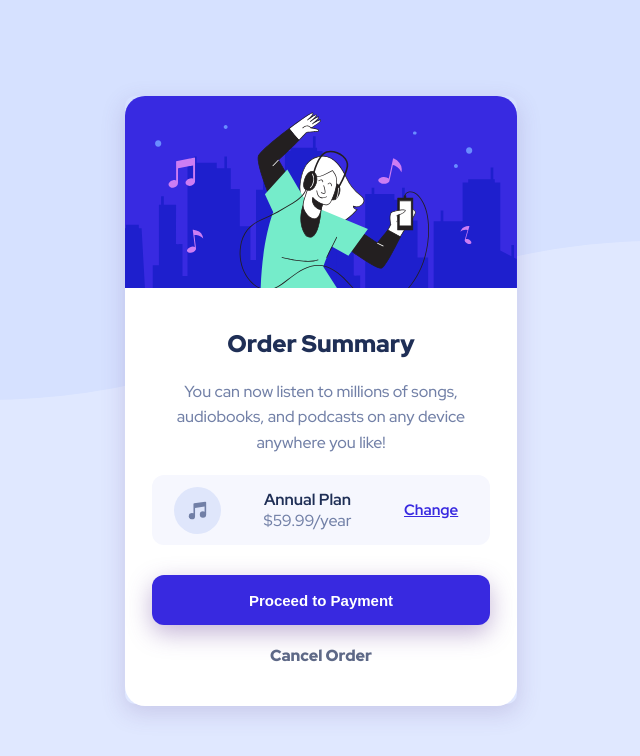
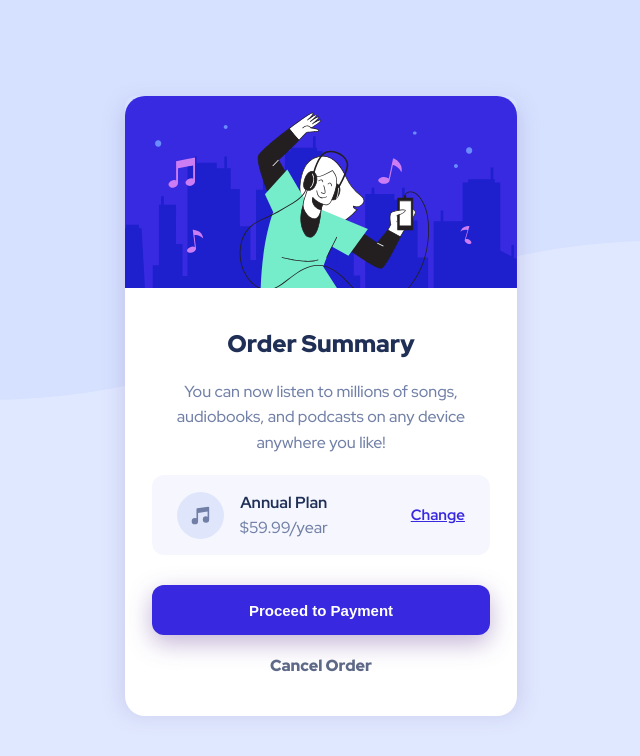
Before and after one commit to SachithKarunathilake/Order-summary-component, a plain HTML site: page index.html in a window 1280 px wide. Shown: the whole page, without its empty margins (319-959 px from the left). Drawn offline with Linux system fonts and the light colour scheme.

Commit message:
Send commit

```diff
--- a/style.css
+++ b/style.css
@@ -58,23 +58,28 @@ main{
     justify-content:space-around;
     background-color:hsl(230, 75%, 98%);
     border-radius: 12px;
-    height:70px;
+    height:80px;
     margin:0 0 30px 0;
+
 }
 
 .plan img{
     width:14%;
+    margin:0 0 0 5%;
 }
 
 .description .plan h4{
     color:hsl(223, 47%, 23%);
+    line-height:1.6em;
+    /* font-size-adjust: 0.5; */
 }
 
 .description .plan a{
     color:hsl(245, 75%, 52%);
     font-weight:700;
     font-size:15px;
-    margin:0 10px;
+    /* margin:0 30px 0 55px ; */
+    margin:0 5% 0 20%;
 }
 
 .description .plan a:hover{
@@ -86,6 +91,7 @@ main{
 span{
     color:hsl(224, 23%, 55%);
     font-weight: 400;
+
 }
 
 .proceed-btn{
@@ -120,12 +126,7 @@ span{
     body{
        background-image: url(images/pattern-background-desktop.svg);
        background-repeat: no-repeat;
-       /* background-position: top 50% left 50%; */
        background-size: 100% 50%;
        background-color: hsl(225, 100%, 94%);
     }
-
-    main{
-        /* display: none; */
-    }
 }
```
